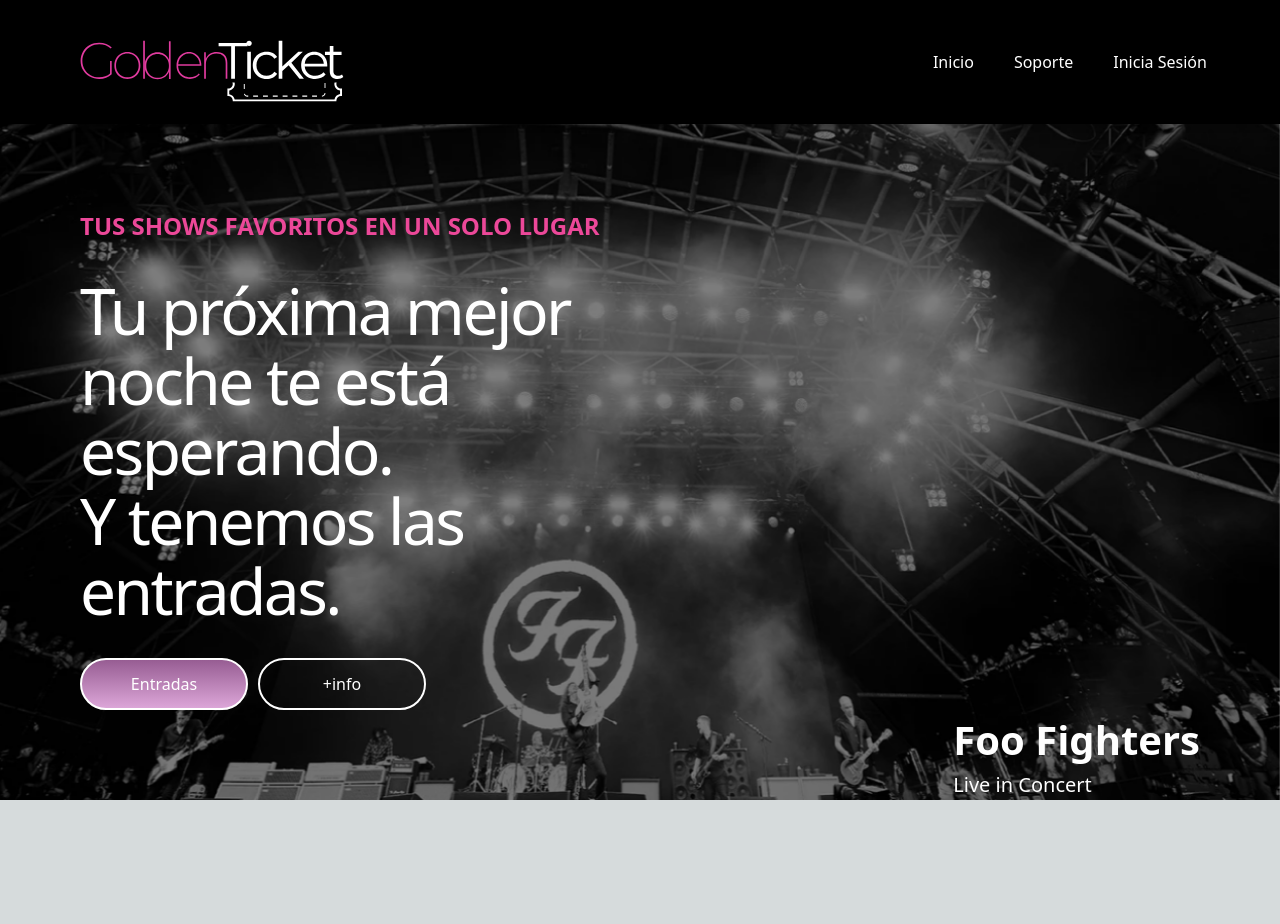
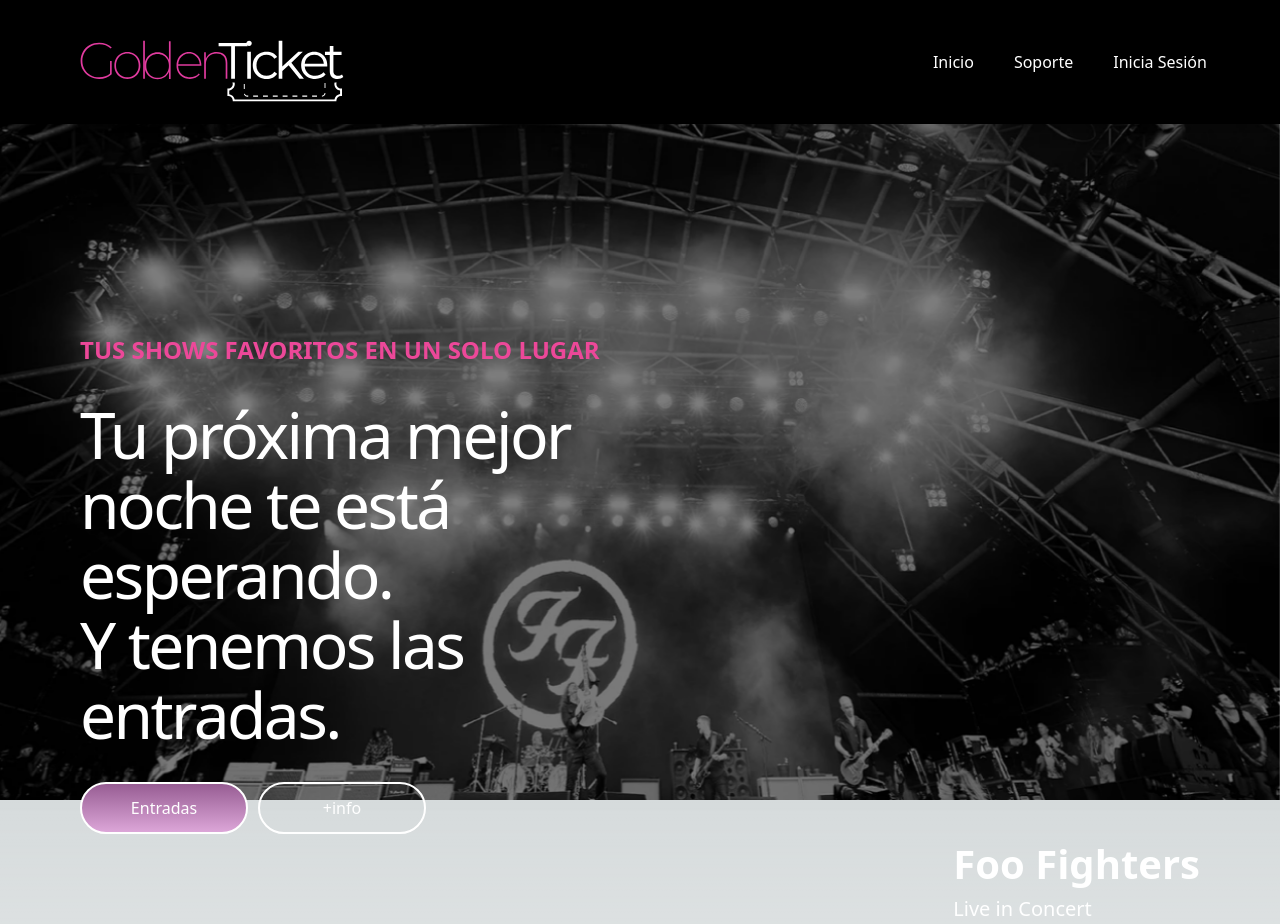
Before and after one commit to montvlein/DH_Final_Project_2_Frontend, a Next.js app in the folder pi2frontend/: page / in a window 1280 px wide. Before the commit the page ends 800 px from the top, so only its background shows below. Built offline with nearby package versions, Linux system fonts and the light colour scheme.

Commit message:
se cambiaron las clases en body, main y header para usar flex

```diff
--- a/pi2frontend/app/layout.tsx
+++ b/pi2frontend/app/layout.tsx
@@ -14,9 +14,11 @@
 }): JSX.Element {
   return (
     <html lang="en">
-      <body className='relative'>
+      <body className='relative flex flex-col h-screen'>
         <Header />
-        {children}
+        <main className="flex-1">
+          {children}
+        </main>
       </body>
     </html>
   )
--- a/pi2frontend/components/Header.tsx
+++ b/pi2frontend/components/Header.tsx
@@ -4,7 +4,7 @@
 
 const Header: React.FC = () => {
   return (
-    <div className='w-full  absolute z-10'>
+    <div className='w-full sticky top-0'>
       <nav className='h-118 mx-auto flex justify-between items-center sm:px-16 px-6 py-4 bg-black shadow-md'>
         <Link href='/' className='flex justify-center items-center'>
         <Image
```
